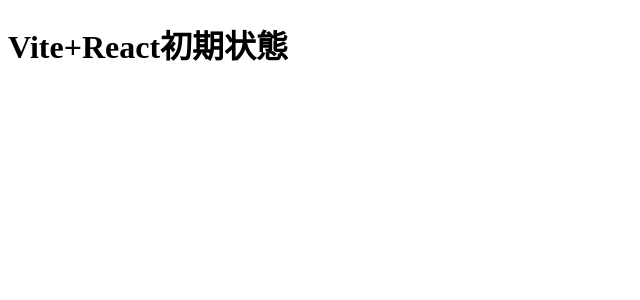
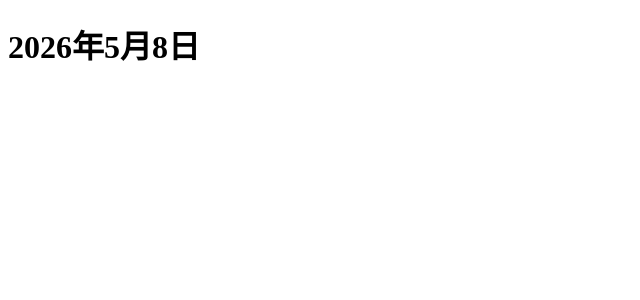
Before and after one commit to yoshida9029/react_study, a React (Vite) app in the folder vite-project/: page / in a window 1280 px wide. Shown: the top 300 px of the page, without its empty margins (0-640 px from the left). Built offline with nearby package versions, Linux system fonts and the light colour scheme.

Commit message:
20260508＿ブランチ作成

```diff
--- a/vite-project/src/App.jsx
+++ b/vite-project/src/App.jsx
@@ -1,12 +1,9 @@
-
 import './App.css'
 
 function App() {
-
-
   return (
     <>
-    <h1>Vite+React初期状態</h1>
+    <h1>2026年5月8日</h1>
     </>
   )
 }
```
